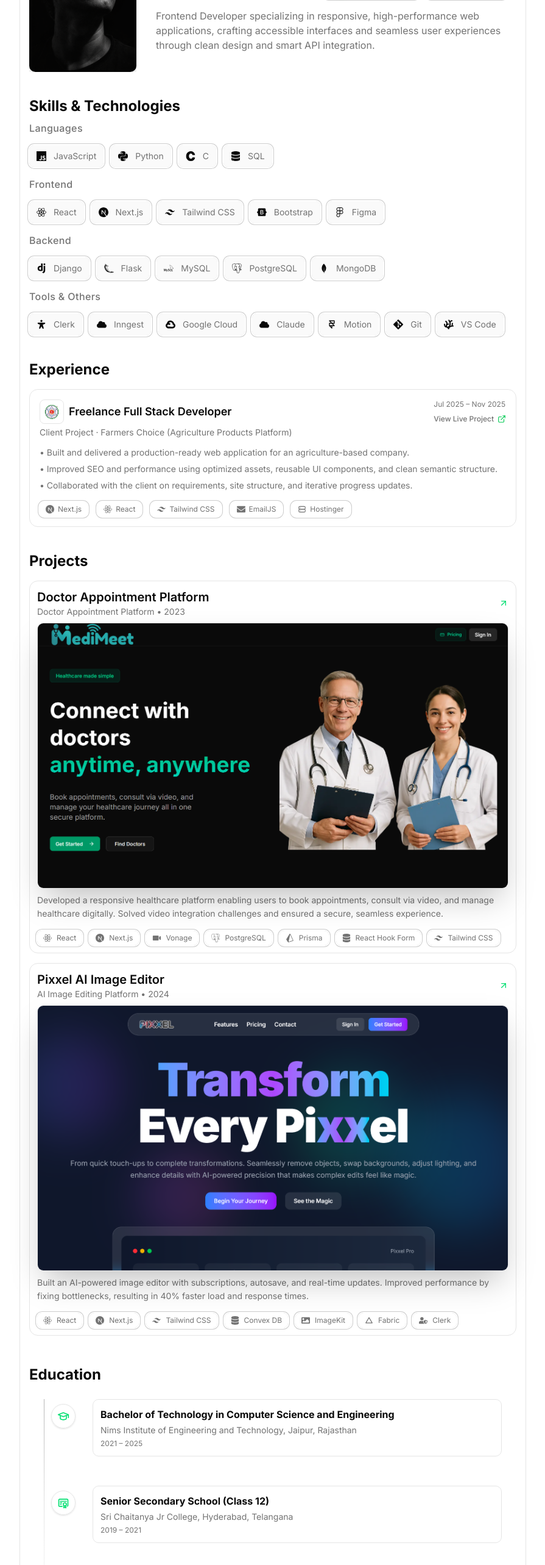
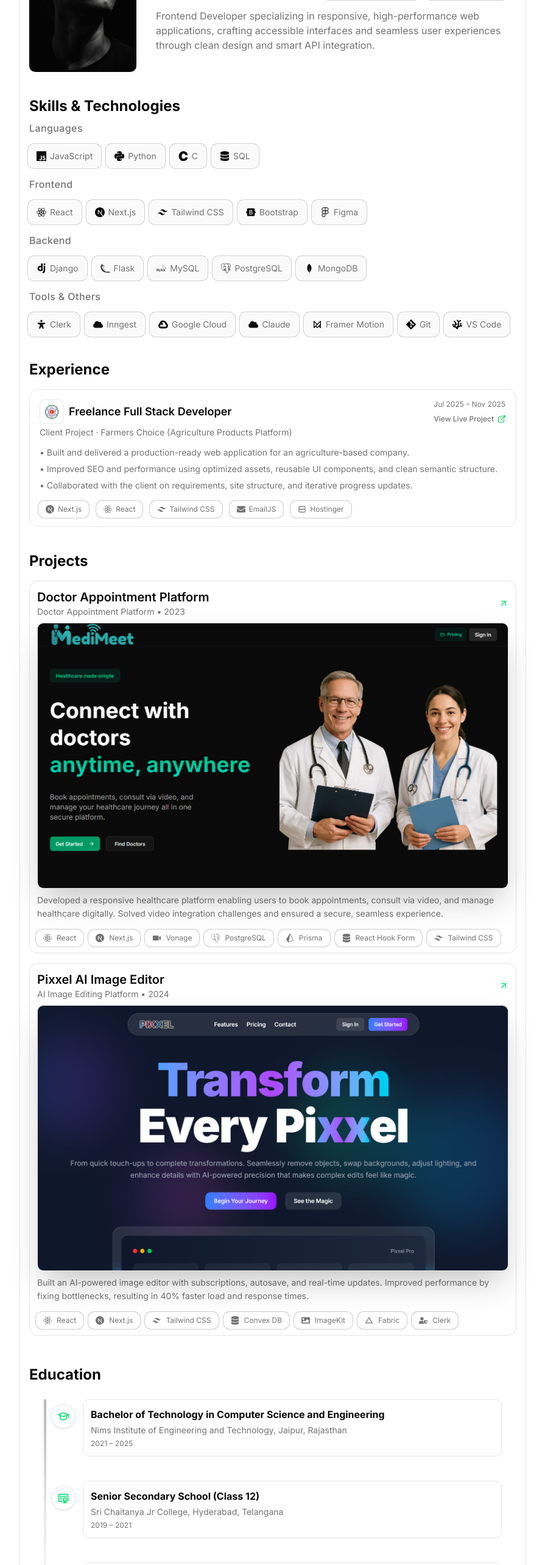
Before and after one commit to kedarrm/My_Portfolio, a Next.js app: page / in a window 1280 px wide. Shown: the part 234-2800 px from the top of the page at 61% size, without its empty margins (192-1087 px from the left). Built offline with nearby package versions, Linux system fonts and the light colour scheme.

Commit message:
small fixex and some minor responsive updates

```diff
--- a/components/sections/Contact.jsx
+++ b/components/sections/Contact.jsx
@@ -128,10 +128,10 @@ export default function ContactSection() {
           whileTap={!isSending ? { scale: 0.97 } : {}}
           type="submit"
           disabled={isSending}
-          className="inline-flex items-center justify-center gap-2
+          className="w-full sm:w-auto inline-flex items-center justify-center gap-2
                      rounded-lg bg-accent hover:bg-accent/40
                      px-6 py-2.5 text-sm font-medium
-                     text-foreground/70 transition
+                     text-foreground/70 hover:text-foreground transition
                      ring-1 ring-offset-2 ring-foreground/20
                      ring-offset-background cursor-pointer
                      disabled:opacity-60 disabled:cursor-not-allowed"
--- a/components/sections/Education.jsx
+++ b/components/sections/Education.jsx
@@ -10,7 +10,7 @@ const educationData = [
     college: "Nims Institute of Engineering and Technology, Jaipur, Rajasthan",
     year: "2021 – 2025",
     description:
-      "B.Tech graduate in Computer Science and Engineering with expertise in full-stack development, software architecture, and problem solving, and proven experience building production-ready AI-driven applications.",
+      "B.Tech Computer science graduate specializing in full-stack development and modern web technologies. Experienced in designing, building, and shipping reliable applications.",
     icon: TbSchool,
   },
   {
@@ -50,7 +50,7 @@ export default function EducationSection() {
           whileInView={{ scaleY: 1 }}
           transition={{ duration: 0.7 }}
           viewport={{ once: true }}
-          className="absolute left-3 sm:left-6 top-0 bottom-0 w-px
+          className="absolute left-3 sm:left-6 top-0 bottom-0 w-1 rounded-full
                      origin-top
                      bg-linear-to-b
                      from-foreground/30
@@ -58,7 +58,7 @@ export default function EducationSection() {
                      to-transparent"
         />
 
-        <div className="space-y-12">
+        <div className="space-y-6 sm:space-y-10">
           {educationData.map((edu, index) => (
             <TimelineItem key={index} edu={edu} index={index} />
           ))}
@@ -79,7 +79,7 @@ function TimelineItem({ edu, index }) {
       whileInView={{ opacity: 1, x: 0 }}
       transition={{ duration: 0.45, delay: index * 0.12 }}
       viewport={{ once: true }}
-      className="relative pl-10 sm:pl-16 md:pl-20"
+      className="relative pl-11 sm:pl-16"
     >
       <div
         className="absolute left-1.5 sm:left-3 top-2
@@ -119,13 +119,13 @@ function TimelineItem({ edu, index }) {
                 animate={{ opacity: 1, y: 0, scale: 1 }}
                 exit={{ opacity: 0, y: 10, scale: 0.96 }}
                 transition={{ duration: 0.25, ease: "easeOut" }}
-                className="absolute left-0 top-full mt-3
-                           w-65 sm:w-130
+                className="absolute -left-10 sm:left-0 top-full mt-3
+                           w-75 sm:w-130
                            rounded-lg
                            bg-background/90 backdrop-blur
                            border border-border
-                           p-2
-                           text-sm text-muted-foreground
+                           p-2 text-xs
+                           sm:text-sm text-muted-foreground
                            shadow-xl z-50"
               >
                 {edu.description}
--- a/components/sections/Footer.jsx
+++ b/components/sections/Footer.jsx
@@ -53,7 +53,7 @@ export default function FooterSection() {
         whileInView={{ opacity: 1, y: 0 }}
         transition={{ duration: 0.5 }}
         viewport={{ once: true }}>
-        <a href="/Kedar_Resume.pdf" download className="inline-flex items-center gap-2 rounded-lg bg-accent px-12 py-2 sm:px-7 sm:py-2 text-sm font-medium text-foreground/70 transition hover:bg-accent/40 ring-1 ring-offset-2 ring-foreground/20 ring-offset-background cursor-pointer">
+        <a href="/Kedar_Resume.pdf" download className="inline-flex items-center gap-2 rounded-lg bg-accent px-12 py-2 sm:px-7 sm:py-2 text-sm font-medium text-foreground/70 hover:text-foreground transition hover:bg-accent/40 ring-1 ring-offset-2 ring-foreground/20 ring-offset-background cursor-pointer">
           <DownloadCloud className="h-4 w-4 text-green-400" />
           Download My Resume
         </a>
--- a/components/sections/Hero.jsx
+++ b/components/sections/Hero.jsx
@@ -111,7 +111,7 @@ export default function HeroSection() {
 
                             <Link
                                 href="/MyWork"
-                                className="group flex items-center gap-2 bg-accent hover:bg-accent/40 px-4 sm:px-6 py-1.5 text-xs sm:text-sm font-medium text-foreground/70 transition ring-1 ring-offset-2 ring-foreground/20 ring-offset-background rounded-md"
+                                className="group flex items-center gap-2 bg-accent hover:bg-accent/40 px-4 sm:px-6 py-1.5 text-xs sm:text-sm font-medium text-foreground/70 hover:text-foreground transition ring-1 ring-offset-2 ring-foreground/20 ring-offset-background rounded-md"
                             >
                                 <Folder className="h-4 w-4 text-green-400" />
                                 My Work
--- a/components/sections/skills.jsx
+++ b/components/sections/skills.jsx
@@ -21,7 +21,7 @@ import {
 } from "react-icons/si";
 import { FaDatabase, FaCloud } from "react-icons/fa";
 import { PiPersonArmsSpreadFill } from "react-icons/pi";
-import { TbBrandFramer } from "react-icons/tb";
+import { TbBrandFramer, TbBrandFramerMotion } from "react-icons/tb";
 
 const skillGroups = [
   {
@@ -60,7 +60,7 @@ const skillGroups = [
       { name: "Inngest", icon: FaCloud },
       { name: "Google Cloud", icon: SiGooglecloud },
       { name: "Claude", icon: FaCloud },
-      { name: "Motion", icon: TbBrandFramer },
+      { name: "Framer Motion", icon: TbBrandFramerMotion },
       { name: "Git", icon: SiGit },
       { name: "VS Code", icon: SiVscodium },
     ],
@@ -111,7 +111,7 @@ export default function SkillsSection() {
                     key={skill.name}
                     variants={item}
                     whileHover={{ y: -2 }}
-                    className="group flex items-center sm:mt-0 mt-1 gap-3 rounded-md sm:rounded-md px-2.5 sm:px-3 py-1.5 sm:py-2 text-xs sm:text-sm text-muted-foreground bg-accent/50 hover:bg-accent transition ring-1 ring-offset-2 ring-foreground/20 ring-offset-background"
+                    className="group flex items-center sm:mt-0 mt-1 sm:gap-1.5 gap-1 rounded-sm sm:rounded-md px-2 sm:px-3 py-1 sm:py-2 text-xs sm:text-sm text-muted-foreground bg-accent/50 hover:bg-accent hover:text-foreground transition ring-1 ring-offset-2 ring-foreground/20 ring-offset-background"
                   >
                     <motion.span
                       whileHover={{ scale: 1.15 }}
```
